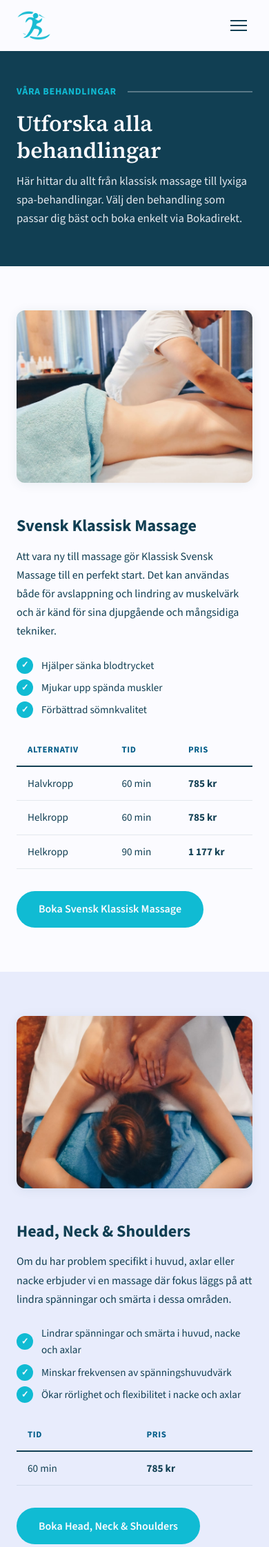
After one commit to stevenlomon/cml-massage-rebuild, a PHP site: page /behandlingar.php in a window 390 px wide. The commit adds this page. Shown: the top 2243 px of the page at 69% size. Run offline with PHP 8.4, Linux system fonts and the light colour scheme.

Commit message:
feat: add behandlingar, friskvård and kontakt pages
Complete Phase 3 — all remaining pages for the site rebuild:
- behandlingar.php: full treatment catalog with pricing tables,
  benefits, anchor links and Bokadirekt deep-link CTAs
- friskvard.php: corporate wellness explainer with Epassi,
  Benify and Wellnet partner cards
- kontakt.php: contact info, opening hours, map and booking CTA
- CSS additions for page hero, treatment detail layout, pricing
  tables and partner cards with responsive breakpoints

Co-Authored-By: Claude Opus 4.6 <noreply@anthropic.com>

```diff
--- a/assets/css/style.css
+++ b/assets/css/style.css
@@ -821,6 +821,162 @@ h3 {
     background-color: var(--color-bg-light);
 }
 
+/* ===== Page Hero (Inner Pages) ===== */
+.page-hero {
+    background-color: var(--color-primary);
+    padding: 3rem 0 3.5rem;
+}
+
+.page-hero .section-label {
+    color: var(--color-accent);
+}
+
+.page-hero .section-label::after {
+    background-color: rgba(251, 251, 255, 0.3);
+}
+
+.page-hero h1 {
+    color: var(--color-text-light);
+    margin-bottom: 0.75rem;
+}
+
+.page-hero p {
+    color: var(--color-text-light);
+    opacity: 0.9;
+    max-width: 600px;
+    font-size: 1.05rem;
+}
+
+/* ===== Treatment Detail ===== */
+.treatment-detail {
+    padding: 4rem 0;
+    scroll-margin-top: 80px;
+}
+
+.treatment-detail-grid {
+    display: grid;
+    grid-template-columns: 1fr 1fr;
+    gap: 3rem;
+    align-items: start;
+}
+
+.treatment-detail-grid.reverse {
+    direction: rtl;
+}
+
+.treatment-detail-grid.reverse > * {
+    direction: ltr;
+}
+
+.treatment-detail-image img {
+    width: 100%;
+    height: 400px;
+    object-fit: cover;
+    border-radius: var(--radius);
+    box-shadow: var(--shadow-card);
+}
+
+.treatment-detail-content h2 {
+    margin-bottom: 1rem;
+}
+
+.treatment-detail-content > p {
+    margin-bottom: 1.5rem;
+    line-height: 1.7;
+}
+
+/* ===== Treatment Benefits ===== */
+.treatment-benefits {
+    margin-bottom: 1.5rem;
+}
+
+.treatment-benefits li {
+    display: flex;
+    align-items: center;
+    gap: 0.75rem;
+    margin-bottom: 0.5rem;
+    font-size: 0.95rem;
+}
+
+.treatment-benefits li::before {
+    content: '\2713';
+    display: flex;
+    align-items: center;
+    justify-content: center;
+    width: 24px;
+    height: 24px;
+    border-radius: 50%;
+    background-color: var(--color-accent);
+    color: var(--color-text-light);
+    font-size: 0.8rem;
+    font-weight: 700;
+    flex-shrink: 0;
+}
+
+/* ===== Pricing Table ===== */
+.pricing-table {
+    width: 100%;
+    border-collapse: collapse;
+    margin-bottom: 2rem;
+    font-size: 0.95rem;
+}
+
+.pricing-table thead {
+    border-bottom: 2px solid var(--color-primary);
+}
+
+.pricing-table th {
+    padding: 0.75rem 1rem;
+    text-align: left;
+    font-weight: 700;
+    font-size: 0.8rem;
+    text-transform: uppercase;
+    letter-spacing: 0.05em;
+    color: var(--color-label);
+}
+
+.pricing-table td {
+    padding: 0.75rem 1rem;
+    border-bottom: 1px solid rgba(17, 63, 83, 0.1);
+}
+
+.pricing-table .price {
+    font-weight: 700;
+    color: var(--color-primary);
+}
+
+/* ===== Partner Cards (Friskvård) ===== */
+.partner-cards {
+    display: grid;
+    grid-template-columns: repeat(auto-fit, minmax(280px, 1fr));
+    gap: 1.5rem;
+}
+
+.partner-card {
+    background: var(--color-bg-card);
+    border-radius: var(--radius);
+    padding: 2.5rem 2rem;
+    text-align: center;
+    box-shadow: var(--shadow-card);
+}
+
+.partner-card img {
+    height: 60px;
+    width: auto;
+    object-fit: contain;
+    margin: 0 auto 1.5rem;
+}
+
+.partner-card h3 {
+    margin-bottom: 0.75rem;
+}
+
+.partner-card p {
+    font-size: 0.95rem;
+    opacity: 0.85;
+    line-height: 1.6;
+}
+
 /* ===== Responsive ===== */
 @media (max-width: 768px) {
     .nav-toggle {
@@ -881,4 +1037,18 @@ h3 {
     .hero {
         min-height: 60vh;
     }
+
+    .treatment-detail-grid,
+    .treatment-detail-grid.reverse {
+        grid-template-columns: 1fr;
+        direction: ltr;
+    }
+
+    .treatment-detail-image img {
+        height: 250px;
+    }
+
+    .partner-cards {
+        grid-template-columns: 1fr;
+    }
 }
--- /dev/null
+++ b/behandlingar.php
@@ -0,0 +1,69 @@
+<?php
+declare(strict_types=1);
+$page_title = 'Behandlingar – CML Massage & Wellness';
+$page_description = 'Utforska alla massagebehandlingar hos CML Massage & Wellness i Katrineholm. Svensk klassisk massage, djupvävnadsmassage, lymfmassage, hot stone och mer.';
+require_once __DIR__ . '/src/templates/header.php';
+$services = get_services();
+?>
+
+<!-- Page Hero -->
+<section class="page-hero">
+    <div class="container">
+        <div class="section-label">Våra Behandlingar</div>
+        <h1>Utforska alla behandlingar</h1>
+        <p>Här hittar du allt från klassisk massage till lyxiga spa-behandlingar. Välj den behandling som passar dig bäst och boka enkelt via Bokadirekt.</p>
+    </div>
+</section>
+
+<!-- Treatments -->
+<?php foreach ($services as $index => $service): ?>
+<?php $has_labels = !empty(array_filter($service['options'], fn($o) => isset($o['label']))); ?>
+<section class="treatment-detail<?= $index % 2 === 1 ? ' bg-light' : '' ?>" id="<?= e($service['id']) ?>">
+    <div class="container">
+        <div class="treatment-detail-grid<?= $index % 2 === 1 ? ' reverse' : '' ?>">
+            <div class="treatment-detail-image">
+                <img src="/assets/images/<?= e($service['image']) ?>" alt="<?= e($service['title']) ?> hos CML Massage &amp; Wellness" width="600" height="400" loading="lazy">
+            </div>
+            <div class="treatment-detail-content">
+                <h2><?= e($service['title']) ?></h2>
+                <p><?= e($service['long_description']) ?></p>
+                <ul class="treatment-benefits">
+                    <?php foreach ($service['benefits'] as $benefit): ?>
+                        <li><?= e($benefit) ?></li>
+                    <?php endforeach; ?>
+                </ul>
+                <table class="pricing-table">
+                    <thead>
+                        <tr>
+                            <?php if ($has_labels): ?><th>Alternativ</th><?php endif; ?>
+                            <th>Tid</th>
+                            <th>Pris</th>
+                        </tr>
+                    </thead>
+                    <tbody>
+                        <?php foreach ($service['options'] as $option): ?>
+                            <tr>
+                                <?php if ($has_labels): ?><td><?= e($option['label'] ?? '') ?></td><?php endif; ?>
+                                <td><?= e($option['duration']) ?></td>
+                                <td class="price"><?= e(number_format($option['price'], 0, ',', ' ') . ' kr') ?></td>
+                            </tr>
+                        <?php endforeach; ?>
+                    </tbody>
+                </table>
+                <a href="<?= e(get_booking_url($service['id'])) ?>" class="btn btn-primary" target="_blank" rel="noopener">Boka <?= e($service['title']) ?></a>
+            </div>
+        </div>
+    </div>
+</section>
+<?php endforeach; ?>
+
+<!-- CTA -->
+<?php
+$cta_heading = 'Redo att boka din behandling?';
+$cta_text = 'Boka snabbt och enkelt genom Bokadirekt. Välj din favoritbehandling, hitta en tid som passar dig och betala smidigt med Swish, kort, Klarna eller på plats i salongen.';
+$cta_button_text = 'Boka Nu';
+$cta_button_url = get_booking_url();
+require __DIR__ . '/src/templates/cta-booking.php';
+?>
+
+<?php require __DIR__ . '/src/templates/footer.php'; ?>
```
Also changed, not shown: friskvard.php (added, +120 -0 lines), kontakt.php (added, +74 -0 lines).
